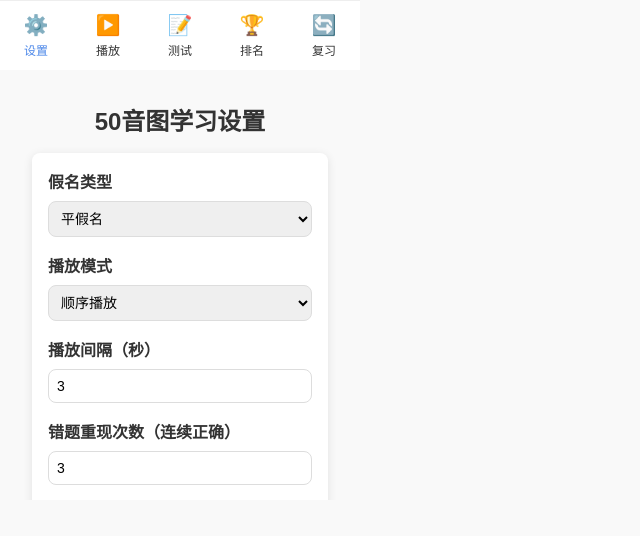
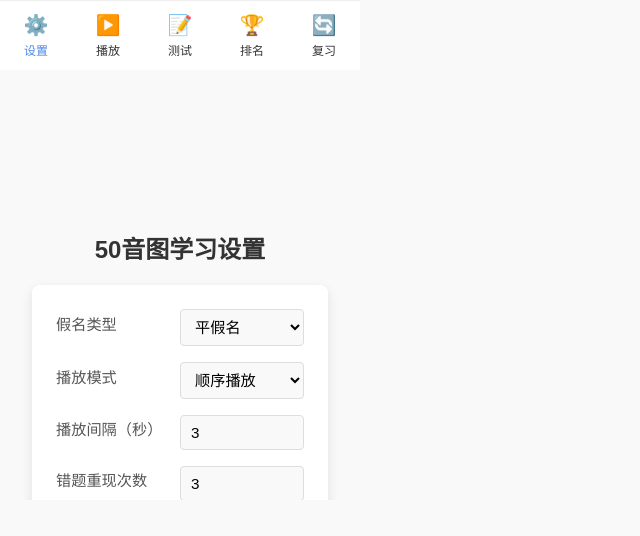
Before and after one commit to liuguanyu/kana, a Svelte app: page / in a window 1280 px wide. Shown: the top 536 px of the page, without its empty margins (0-640 px from the left). Built offline with nearby package versions, Linux system fonts and the light colour scheme.

Commit message:
优化设置页面布局，采用左右结构，使其更加美观且能在一屏内显示

```diff
--- a/src/pages/Settings.svelte
+++ b/src/pages/Settings.svelte
@@ -35,26 +35,32 @@
   <h2>50音图学习设置</h2>
 
   {#if currentSettings}
-    <div class="card">
+    <div class="settings-card">
+      <div class="settings-list">
         <div class="form-group">
           <label for="kanaType">假名类型</label>
+          <div class="control-wrapper">
             <select id="kanaType" bind:value={currentSettings.kanaType}>
               <option value="hiragana">平假名</option>
               <option value="katakana">片假名</option>
               <option value="both">全部</option>
             </select>
           </div>
+        </div>
 
         <div class="form-group">
           <label for="playOrder">播放模式</label>
+          <div class="control-wrapper">
             <select id="playOrder" bind:value={currentSettings.playOrder}>
               <option value="sequential">顺序播放</option>
               <option value="random">随机播放</option>
             </select>
           </div>
+        </div>
 
         <div class="form-group">
           <label for="playInterval">播放间隔（秒）</label>
+          <div class="control-wrapper">
             <input
               type="number"
               id="playInterval"
@@ -64,9 +70,11 @@
               step="1"
             />
           </div>
+        </div>
 
         <div class="form-group">
-        <label for="requiredCorrectCount">错题重现次数（连续正确）</label>
+          <label for="requiredCorrectCount">错题重现次数</label>
+          <div class="control-wrapper">
             <input
               type="number"
               id="requiredCorrectCount"
@@ -76,23 +84,15 @@
               step="1"
             />
           </div>
+        </div>
+      </div>
 
-      <button on:click={handleSave}>保存设置</button>
-
+      <div class="button-container">
+        <button class="save-button" on:click={handleSave}>保存设置</button>
         {#if saveMessage}
           <div class="success-message">{saveMessage}</div>
         {/if}
       </div>
-
-
-    <div class="card info-card">
-      <h3>使用说明</h3>
-      <ul>
-        <li><strong>播放模式：</strong> 在"播放"页面学习假名发音和写法</li>
-        <li><strong>测试模式：</strong> 听发音选择正确的假名，错题会自动记录</li>
-        <li><strong>排名：</strong> 查看历史测试成绩排名</li>
-        <li><strong>复习：</strong> 专门练习错题，连续答对指定次数后从错题库移除</li>
-      </ul>
     </div>
   {:else}
     <div class="loading">加载中...</div>
@@ -102,40 +102,112 @@
 <style>
   .settings-container {
     padding: 16px;
+    max-height: 100vh;
+    overflow: hidden;
+    display: flex;
+    flex-direction: column;
+    align-items: center;
+    justify-content: center;
+    min-height: 80vh;
   }
 
   h2 {
-    margin-bottom: 16px;
+    margin-bottom: 20px;
     text-align: center;
+    font-size: 1.5rem;
+    color: #333;
   }
 
-  .info-card {
-    margin-top: 20px;
+  .settings-card {
+    background-color: white;
+    border-radius: 8px;
+    box-shadow: 0 4px 12px rgba(0, 0, 0, 0.1);
+    padding: 24px;
+    width: 100%;
+    max-width: 500px;
+    transition: all 0.3s ease;
   }
 
-  .info-card h3 {
-    margin-bottom: 10px;
+  .settings-list {
+    margin-bottom: 20px;
   }
 
-  .info-card ul {
-    padding-left: 20px;
+  .form-group {
+    display: flex;
+    align-items: center;
+    margin-bottom: 16px;
+    justify-content: space-between;
   }
 
-  .info-card li {
-    margin-bottom: 8px;
+  .form-group label {
+    font-size: 0.95rem;
+    font-weight: 500;
+    color: #555;
+    flex: 1;
+  }
+
+  .control-wrapper {
+    flex: 1;
+    max-width: 200px;
+  }
+
+  .form-group select,
+  .form-group input {
+    width: 100%;
+    padding: 8px 10px;
+    font-size: 0.95rem;
+    border: 1px solid #ddd;
+    border-radius: 4px;
+    background-color: #f9f9f9;
+    transition: all 0.2s ease;
+  }
+
+  .form-group select:focus,
+  .form-group input:focus {
+    outline: none;
+    border-color: #4a90e2;
+    box-shadow: 0 0 0 2px rgba(74, 144, 226, 0.2);
+  }
+
+  .button-container {
+    display: flex;
+    align-items: center;
+    gap: 12px;
+    justify-content: center;
+  }
+
+  .save-button {
+    padding: 8px 16px;
+    font-size: 0.95rem;
+    background-color: #4a90e2;
+    color: white;
+    border: none;
+    border-radius: 4px;
+    cursor: pointer;
+    transition: background-color 0.2s ease;
+  }
+
+  .save-button:hover {
+    background-color: #3a7bc8;
   }
 
   .success-message {
-    margin-top: 10px;
-    padding: 8px;
+    padding: 6px 12px;
     background-color: #e8f5e9;
     border-radius: 4px;
     color: #2e7d32;
+    font-size: 0.9rem;
+    animation: fadeIn 0.3s ease;
   }
 
+  @keyframes fadeIn {
+    from { opacity: 0; }
+    to { opacity: 1; }
+  }
 
   .loading {
     text-align: center;
     padding: 20px;
+    color: #666;
   }
 </style>
```
Lines whose indentation alone changed are shown as unchanged.
